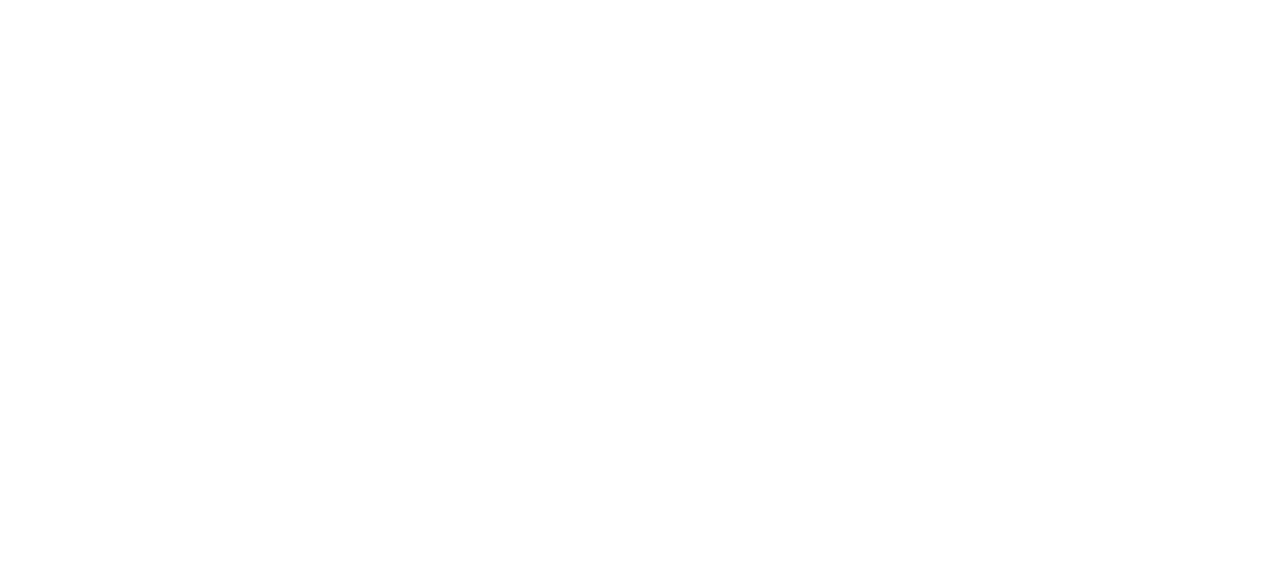
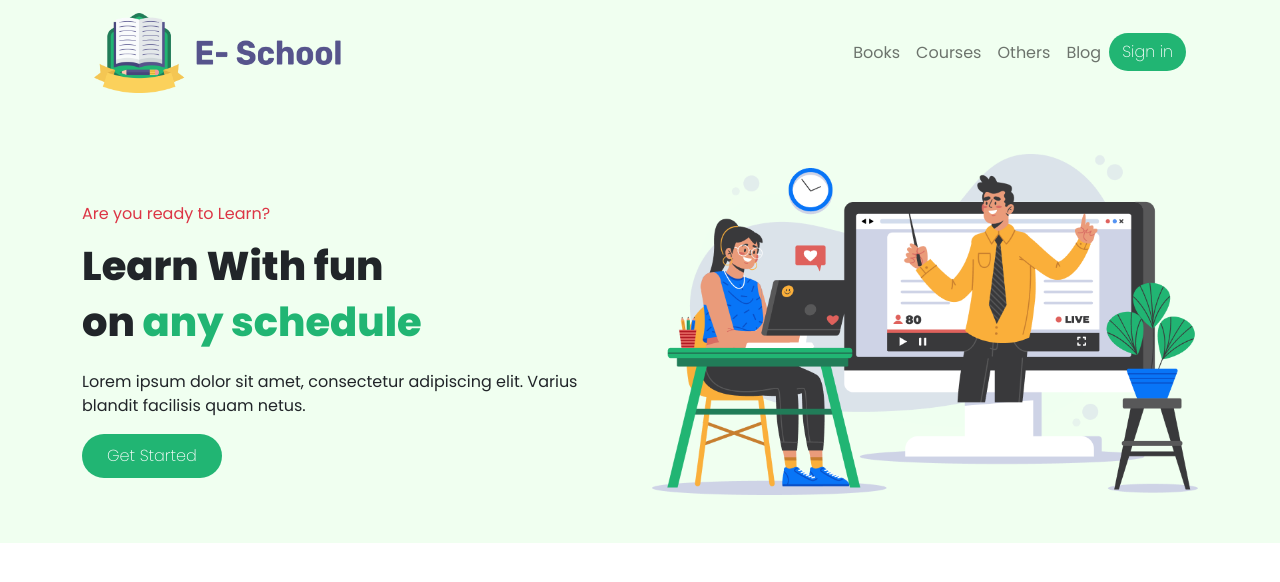
Before and after one commit to shakautkader608/E-school, a plain HTML site: page index.html in a window 1280 px wide. Drawn offline with nearby package versions, Linux system fonts and the light colour scheme.

Commit message:
Comple Nav and Banner part

```diff
--- a/css/style.css
+++ b/css/style.css
@@ -1,3 +1,20 @@
 body{
     font-family: 'Poppins', sans-serif;
 }
+header{
+    background-color:#F0FFF0;
+}
+
+.btn-submit{
+    color: white;
+    background-color: #21B573;
+    border:none;
+    font-size: 16px;
+    padding: 10px 25px;
+}
+.green-highlight{
+    color: #21B573;
+}
+.sign-in{
+    background-color: #21B573;
+}
--- a/index.html
+++ b/index.html
@@ -1,15 +1,69 @@
 <!DOCTYPE html>
 <html lang="en">
     <head>
-    <meta charset="UTF-8">
-    <meta http-equiv="X-UA-Compatible" content="IE=edge">
-    <meta name="viewport" content="width=device-width, initial-scale=1.0">
-    <link href="https://cdn.jsdelivr.net/npm/bootstrap@5.1.3/dist/css/bootstrap.min.css" rel="stylesheet">
-    <link href="https://fonts.googleapis.com/css2?family=Poppins:wght@400;500;600;800&display=swap" rel="stylesheet">
-    <link rel="stylesheet" href="css/style.css">
+        <meta charset="UTF-8" />
+        <meta http-equiv="X-UA-Compatible" content="IE=edge" />
+        <meta name="viewport" content="width=device-width, initial-scale=1.0" />
+        <link href="https://cdn.jsdelivr.net/npm/bootstrap@5.1.3/dist/css/bootstrap.min.css" rel="stylesheet" />
+        <link href="https://fonts.googleapis.com/css2?family=Poppins:wght@200;400;500;600;800&display=swap" rel="stylesheet">
+        <link rel="stylesheet" href="css/style.css" />
         <title>E-school</title>
     </head>
     <body>
+        <header>
+            <div class="container">
+                <nav class="navbar navbar-expand-lg navbar-light ">
+                    <div class="container">
+                        <a class="navbar-brand" href="#">
+                            <img class="" src="images/ICON/Logo.png" alt="image" width="250" height="80">
+                          </a>
+                          <button class="navbar-toggler" type="button" data-bs-toggle="collapse" data-bs-target="#navbarSupportedContent" aria-controls="navbarSupportedContent" aria-expanded="false" aria-label="Toggle navigation">
+                            <span class="navbar-toggler-icon"></span>
+                          </button>
+
+                        <div class="collapse navbar-collapse" id="navbarSupportedContent">
+                            <ul class="navbar-nav ms-auto mb-2 mb-lg-0 ">
+                                <li class="nav-item">
+                                    <a class="nav-link" aria-current="page" href="#">Books</a>
+                                </li>
+                                <li class="nav-item">
+                                    <a class="nav-link" aria-current="page" href="#">Courses</a>
+                                </li>
+                                <li class="nav-item">
+                                    <a class="nav-link" aria-current="page" href="#">Others</a>
+                                </li>
+                                <li class="nav-item">
+                                    <a class="nav-link" aria-current="page" href="#">Blog</a>
+                                </li>
+                                <li>
+                                    <button type="button" class="btn text-white  sign-in rounded-pill fw-light ">Sign in</button>
+                                </li>
+                            </ul>
+                        </div>
+                    </div>
+                </nav>
+
+            <div class="banner mt-5">
+                <div class="row">
+                    <div class="col-md-6">
+                        <p class="text-danger mt-5"> Are you ready to Learn?</p>
+                        <h1 class="fw-bold mt-3">Learn With fun</h1>
+                        <h1 class="fw-bold">on <span class="green-highlight">any schedule</span> </h1>
+                        <p class="mt-4">Lorem ipsum dolor sit amet, consectetur adipiscing elit. Varius blandit facilisis quam netus.</p>
+                        <button class="btn-submit rounded rounded-pill fw-light">Get Started</button>
+
+                    </div>
+                    <div class="col-md-6">
+                       <img src="./images/Photos/Illustration.png" class="img-fluid mb-5" alt="images">
+                    </div>
+                </div>
+            </div>
+            </div>
+
+        </header>
+
+        <!-- Header &B banner part ends here -->
+
 
 
 
```
Lines whose indentation alone changed are shown as unchanged.
